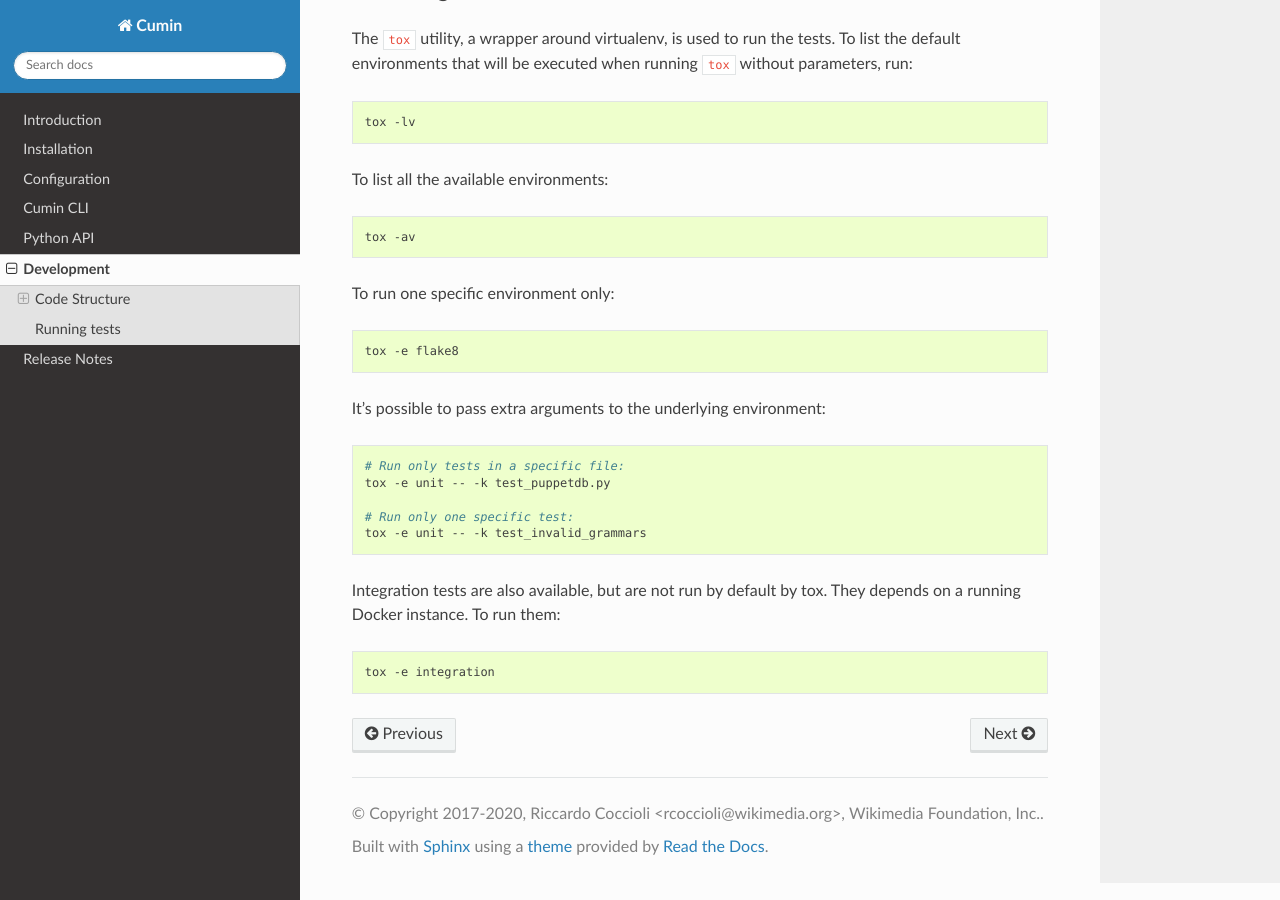
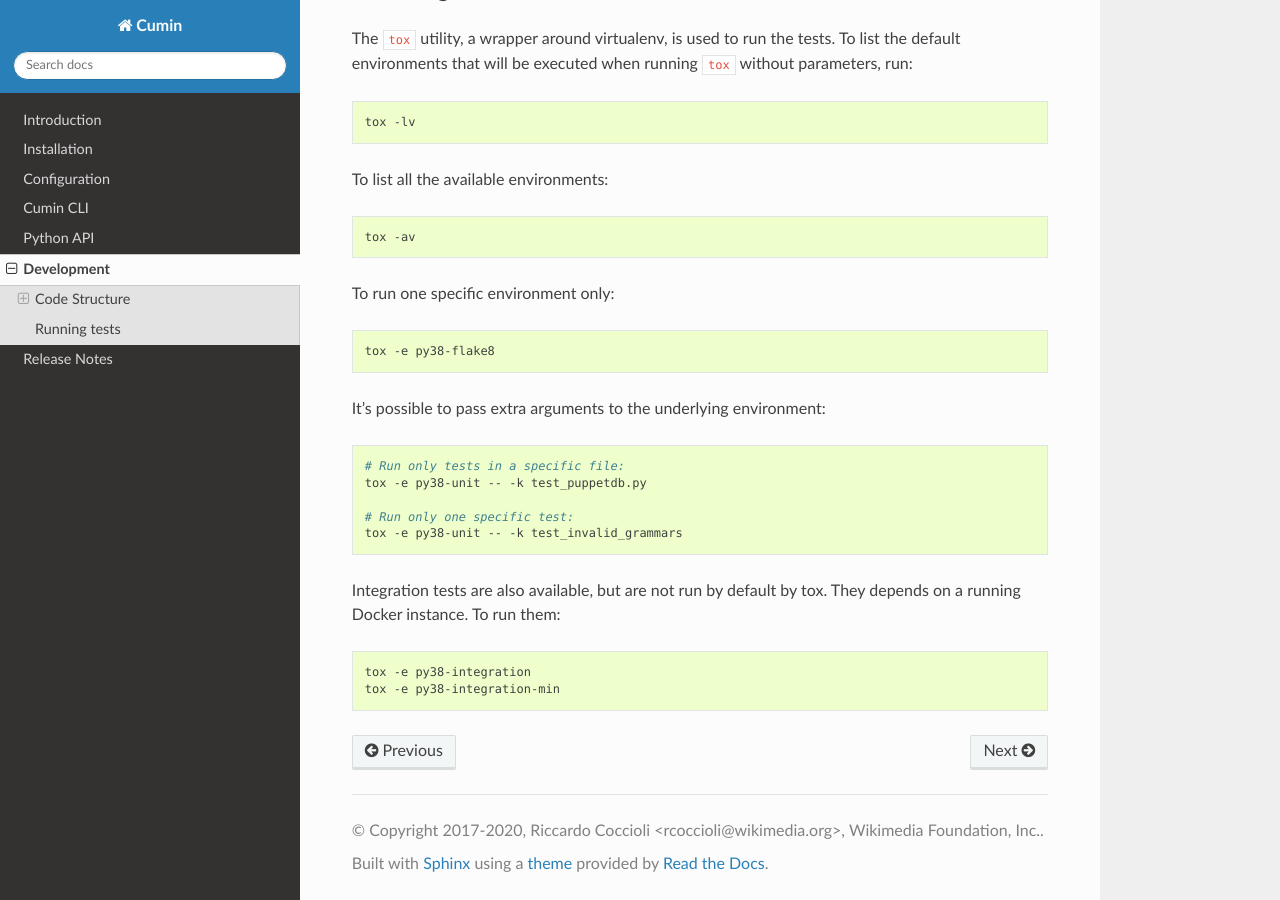
Before and after one commit to wikimedia/cumin, a Sphinx documentation site: the page built from doc/source/development.rst, in a window 1280 px wide and 900 px high, scrolled down 789 px. Built offline with Sphinx 7.4.7 and the Read the Docs theme 2.0.0, drawn with Linux system fonts in a browser that asks for light colours.

```diff
--- a/doc/source/development.rst
+++ b/doc/source/development.rst
@@ -48,21 +48,22 @@ To run one specific environment only:
 
 .. code-block:: bash
 
-    tox -e flake8
+    tox -e py38-flake8
 
 It's possible to pass extra arguments to the underlying environment:
 
 .. code-block:: bash
 
     # Run only tests in a specific file:
-    tox -e unit -- -k test_puppetdb.py
+    tox -e py38-unit -- -k test_puppetdb.py
 
     # Run only one specific test:
-    tox -e unit -- -k test_invalid_grammars
+    tox -e py38-unit -- -k test_invalid_grammars
 
 Integration tests are also available, but are not run by default by tox. They depends on a running Docker instance.
 To run them:
 
 .. code-block:: bash
 
-    tox -e integration
+    tox -e py38-integration
+    tox -e py38-integration-min
--- a/setup.py
+++ b/setup.py
@@ -70,6 +70,7 @@ setup(
         'Operating System :: POSIX :: BSD',
         'Operating System :: POSIX :: Linux',
         'Programming Language :: Python :: 3.7',
+        'Programming Language :: Python :: 3.8',
         'Programming Language :: Python :: 3 :: Only',
         'Topic :: Software Development :: Libraries :: Python Modules',
         'Topic :: System :: Clustering',
```
Also changed, not shown: 1 other file.
